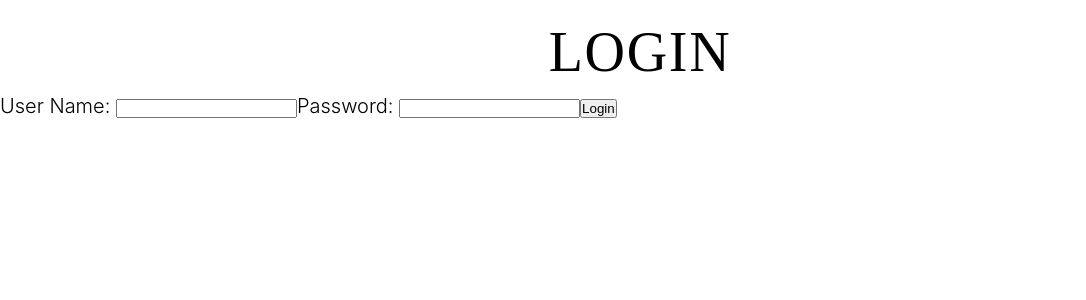
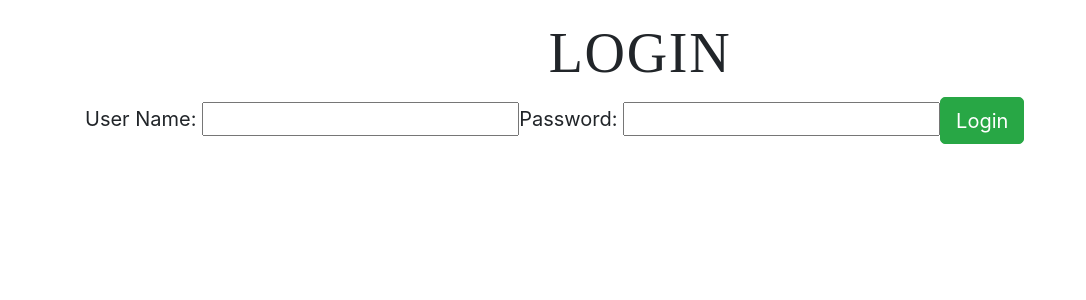
Before and after one commit to marekkawalski/BankOfTime, a React (Create React App) app in the folder frontend/: page / in a window 1280 px wide. Shown: the top 300 px of the page, without its empty margins (0-1086 px from the left). Built offline with nearby package versions, Linux system fonts and the light colour scheme.

Commit message:
Add bootstrap to app.css

```diff
--- a/frontend/src/App.css
+++ b/frontend/src/App.css
@@ -1,3 +1,5 @@
+@import url(https://unpkg.com/bootstrap@4.1.0/dist/css/bootstrap.min.css);
+
 * {
   margin: 0;
   padding: 0;
```
